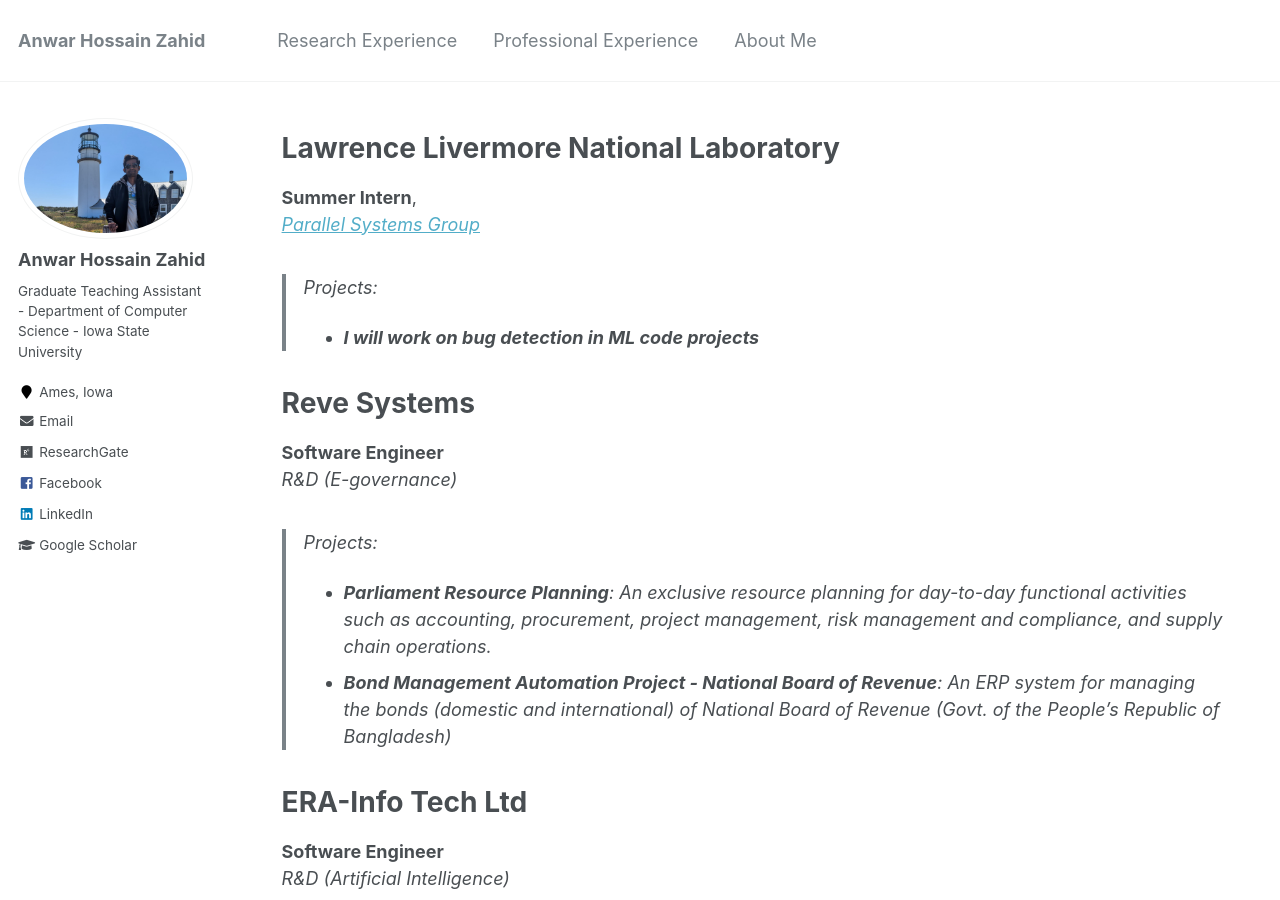
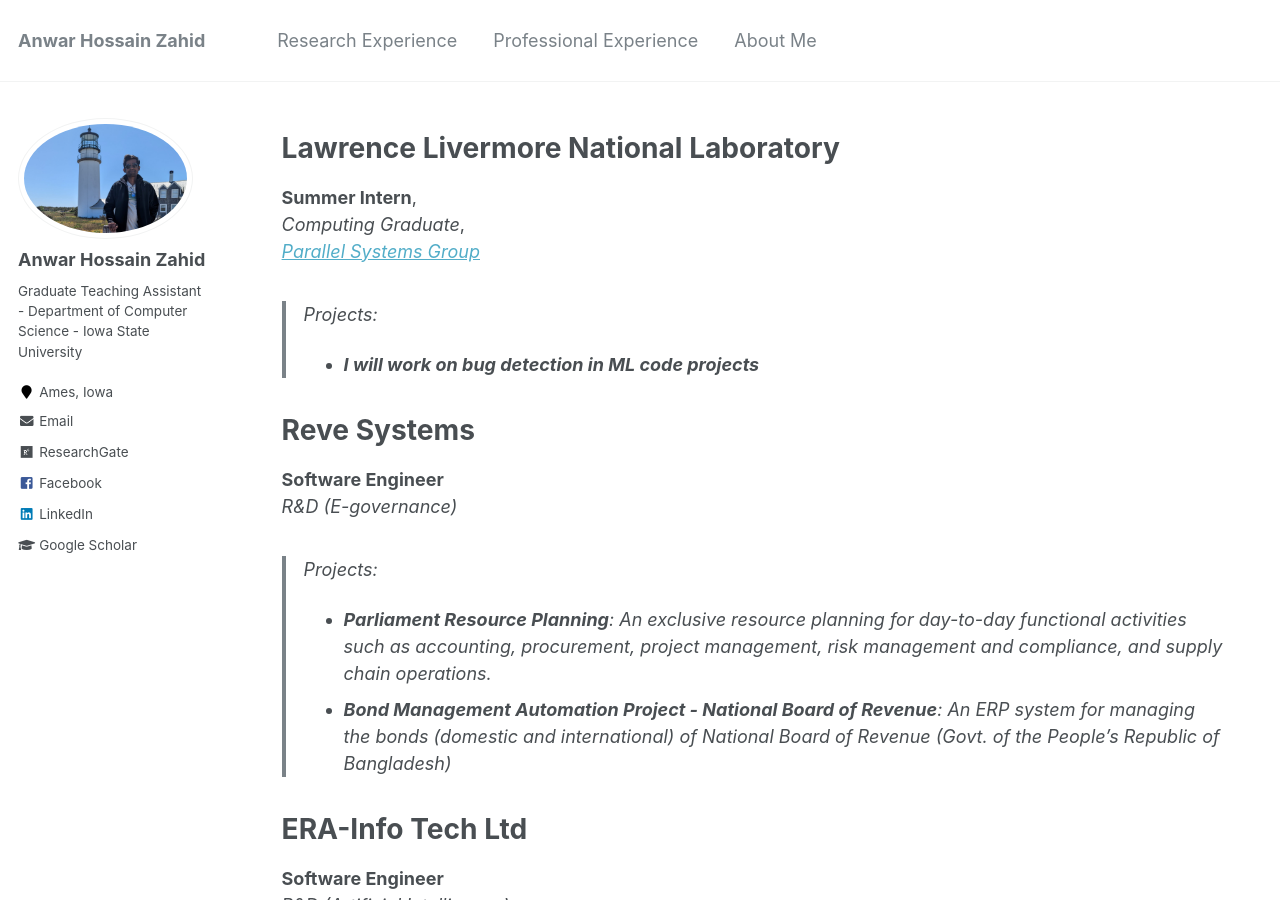
Before and after one commit to AnwarXahid/anwarxahid.github.io, a Jekyll site: the page built from _pages/professional-experience.md, in a window 1280 px wide and 900 px high. Built offline with Jekyll 4.4.1, drawn with Linux system fonts in a browser that asks for light colours.

Commit message:
professional experience modified!

```diff
--- a/_pages/professional-experience.md
+++ b/_pages/professional-experience.md
@@ -9,6 +9,7 @@ author_profile: true
 Lawrence Livermore National Laboratory
 ===
 **Summer Intern**,<br>
+*Computing Graduate*,<br>
 *[Parallel Systems Group](https://computing.llnl.gov/casc/parallel-systems-group)* <br>
 >Projects:
 >* **I will work on bug detection in ML code projects**
```
